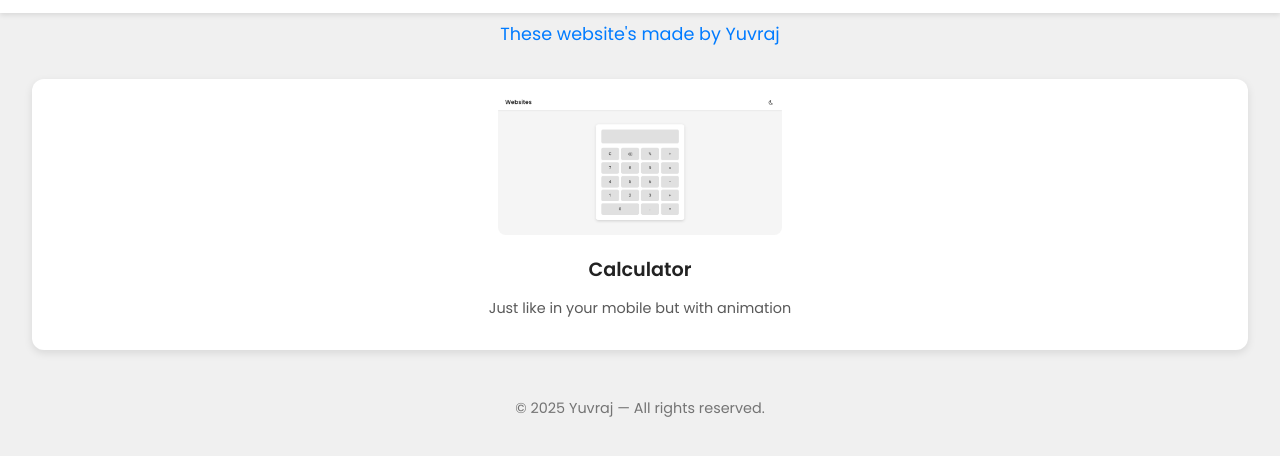
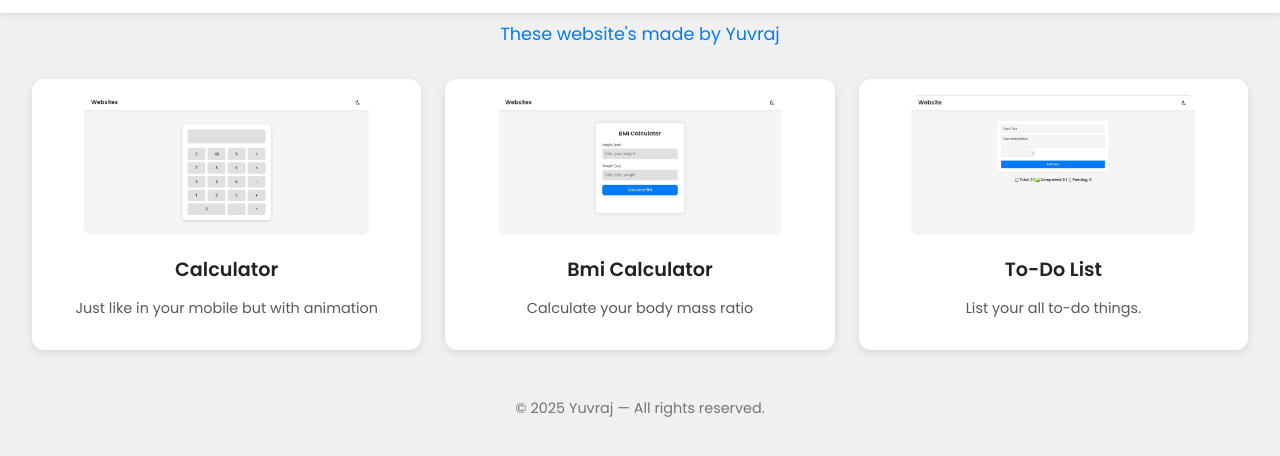
Before and after one commit to YuvrajChouhan09/tools, a plain HTML site: page index.html in a window 1280 px wide. Shown: the part 58-514 px from the top of the page. Drawn offline with nearby package versions, Linux system fonts and the light colour scheme.

Commit message:
Update index.html

```diff
--- a/index.html
+++ b/index.html
@@ -37,7 +37,16 @@
       <h2>Calculator</h2>
       <p>Just like in your mobile but with animation</p>
     </a>
-
+    <a href="projects/bmi/index.html" class="card">
+      <img src="assets/bmi.AVIF" alt="Mini Project 1">
+      <h2>Bmi Calculator</h2>
+      <p>Calculate your body mass ratio</p>
+    </a>
+  <a href="projects/toDoList/index.html" class="card">
+      <img src="assets/toDoList.AVIF" alt="Mini Project 1">
+      <h2>To-Do List</h2>
+      <p>List your all to-do things.</p>
+    </a>
   </main>
 
   <footer>
```
